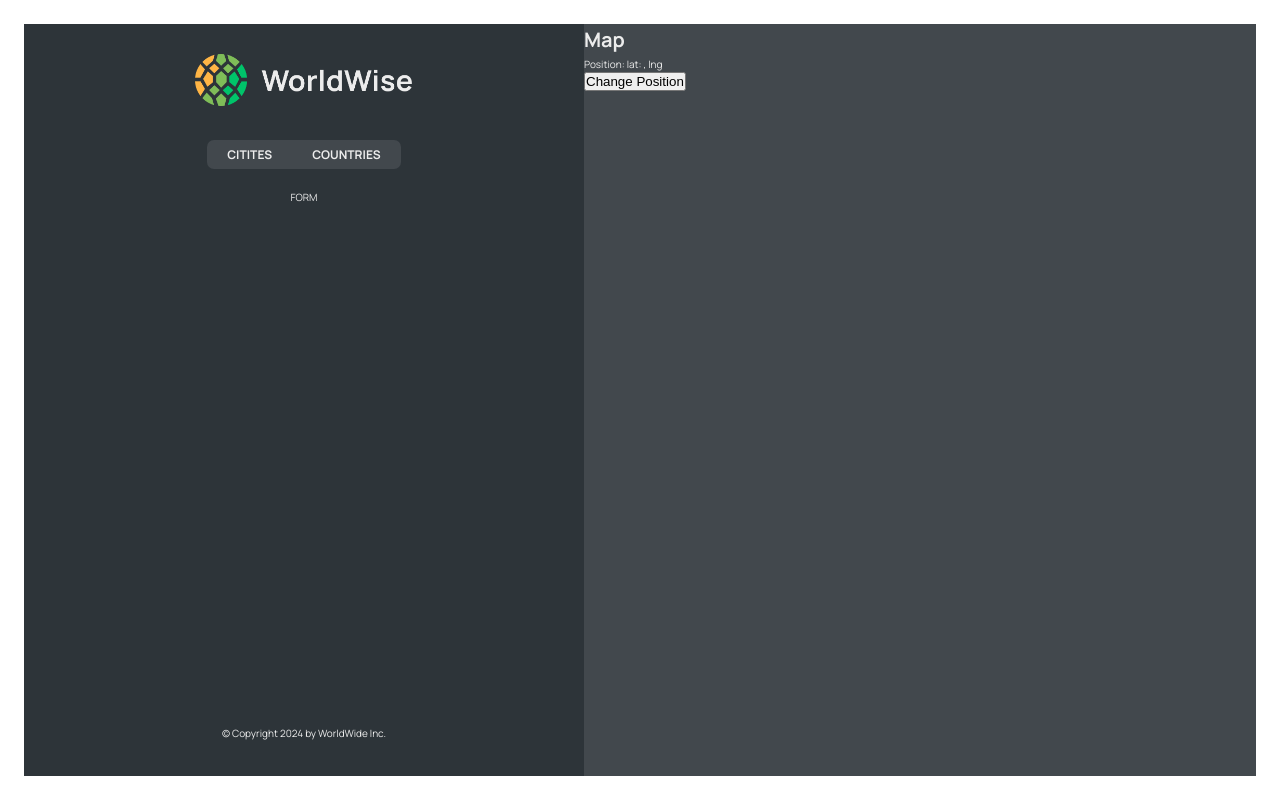
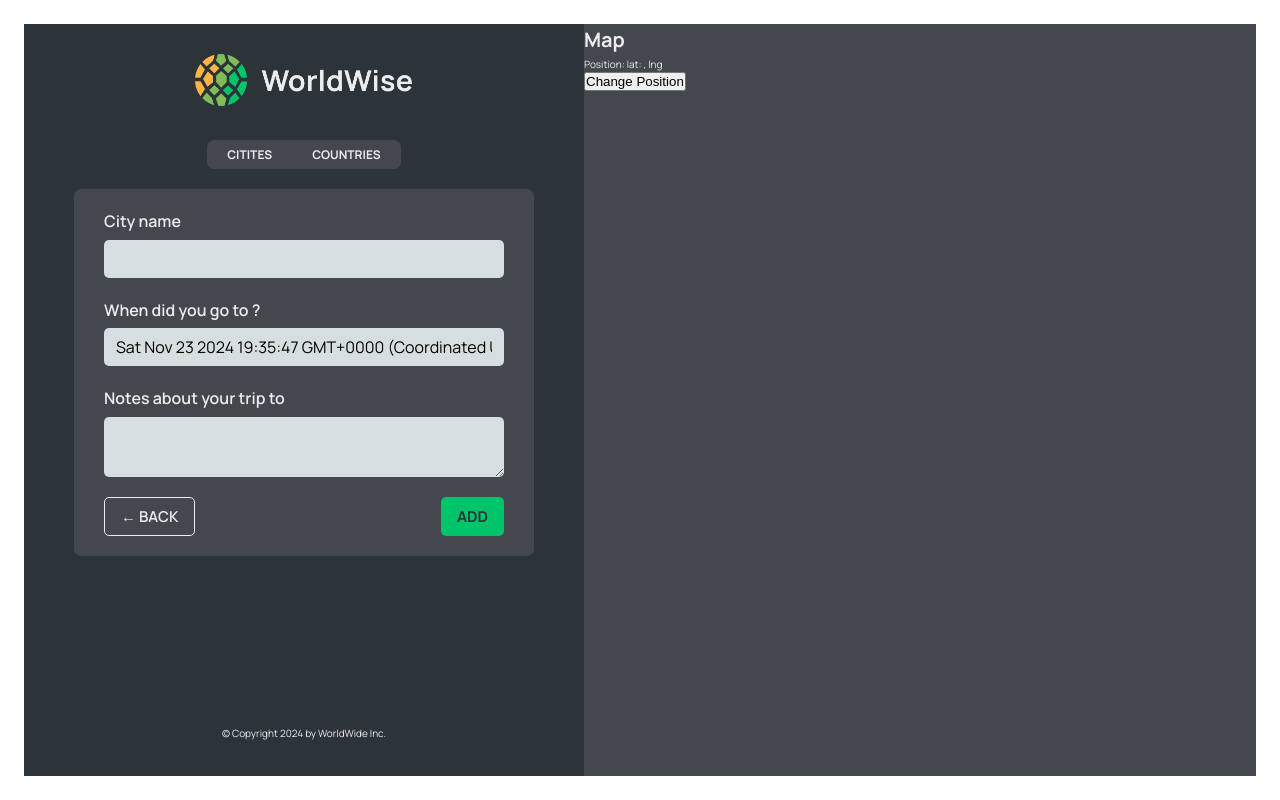
Before and after one commit to pjevic/worldwise, a React (Vite) app: page /app/form in a window 1280 px wide. Built offline with nearby package versions, Linux system fonts and the light colour scheme; data requests are answered from the project's data file.

Commit message:
Programtaic Navigation with useNavigate

```diff
--- a/src/App.jsx
+++ b/src/App.jsx
@@ -12,6 +12,7 @@
 import CityList from "./components/City/CitiList/CityList";
 import CountryList from "./components/Country/CountryList/CountryList";
 import City from "./components/City/City";
+import Form from "./components/Form/Form";
 
 const BASE_URL = "http://localhost:9000";
 
@@ -55,7 +56,7 @@
             path="countries"
             element={<CountryList cities={cities} isLoading={isLoading} />}
           />
-          <Route path="form" element={<p>FORM</p>} />
+          <Route path="form" element={<Form />} />
         </Route>
         <Route path="*" element={<PageNotFound />} />
       </Routes>
--- /dev/null
+++ b/src/components/Button/Button.jsx
@@ -0,0 +1,11 @@
+/** @format */
+
+import styles from "./Button.module.css";
+
+export default function Button({ children, onClick, type }) {
+  return (
+    <button className={`${styles.btn} ${styles[type]}`} onClick={onClick}>
+      {children}
+    </button>
+  );
+}
--- a/src/components/Country/CountryList/CountryList.jsx
+++ b/src/components/Country/CountryList/CountryList.jsx
@@ -22,7 +22,7 @@
   return (
     <ul className={styles.countryList}>
       {countries.map((country) => (
-        <CountryItem key={country.emoji} country={country} />
+        <CountryItem key={country.country} country={country} />
       ))}
     </ul>
   );
--- a/src/components/Form/Form.jsx
+++ b/src/components/Form/Form.jsx
@@ -1,8 +1,13 @@
+/** @format */
+
 // "https://api.bigdatacloud.net/data/reverse-geocode-client?latitude=0&longitude=0"
 
 import { useState } from "react";
 
+import Button from "../Button/Button";
+
 import styles from "./Form.module.css";
+import { useNavigate } from "react-router-dom";
 
 export function convertToEmoji(countryCode) {
   const codePoints = countryCode
@@ -18,6 +23,8 @@
   const [date, setDate] = useState(new Date());
   const [notes, setNotes] = useState("");
 
+  const navigate = useNavigate();
+
   return (
     <form className={styles.form}>
       <div className={styles.row}>
@@ -32,25 +39,25 @@
 
       <div className={styles.row}>
         <label htmlFor="date">When did you go to {cityName}?</label>
-        <input
-          id="date"
-          onChange={(e) => setDate(e.target.value)}
-          value={date}
-        />
+        <input id="date" onChange={(e) => setDate(e.target.value)} value={date} />
       </div>
 
       <div className={styles.row}>
         <label htmlFor="notes">Notes about your trip to {cityName}</label>
-        <textarea
-          id="notes"
-          onChange={(e) => setNotes(e.target.value)}
-          value={notes}
-        />
+        <textarea id="notes" onChange={(e) => setNotes(e.target.value)} value={notes} />
       </div>
 
       <div className={styles.buttons}>
-        <button>Add</button>
-        <button>&larr; Back</button>
+        <Button
+          type="back"
+          onClick={(e) => {
+            e.preventDefault();
+            navigate(-1);
+          }}
+        >
+          &larr; Back
+        </Button>
+        <Button type="primary">Add</Button>
       </div>
     </form>
   );
--- a/src/components/Map/Map.jsx
+++ b/src/components/Map/Map.jsx
@@ -1,16 +1,22 @@
 /** @format */
-import { useSearchParams } from "react-router-dom";
+import { useNavigate, useSearchParams } from "react-router-dom";
 
 import styles from "./Map.module.css";
 
 function Map() {
   const [searchParams, setSearchParams] = useSearchParams();
+  const navigate = useNavigate();
 
   const lat = searchParams.get("lat");
   const lng = searchParams.get("lng");
 
   return (
-    <div className={styles.mapContainer}>
+    <div
+      className={styles.mapContainer}
+      onClick={() => {
+        navigate("form");
+      }}
+    >
       <h1>Map</h1>
       <p>
         Position: lat: {lat}, lng {lng}
```
Also changed, not shown: .eslintrc.cjs, 1 other file (tests, documents, lock files or other folders).
